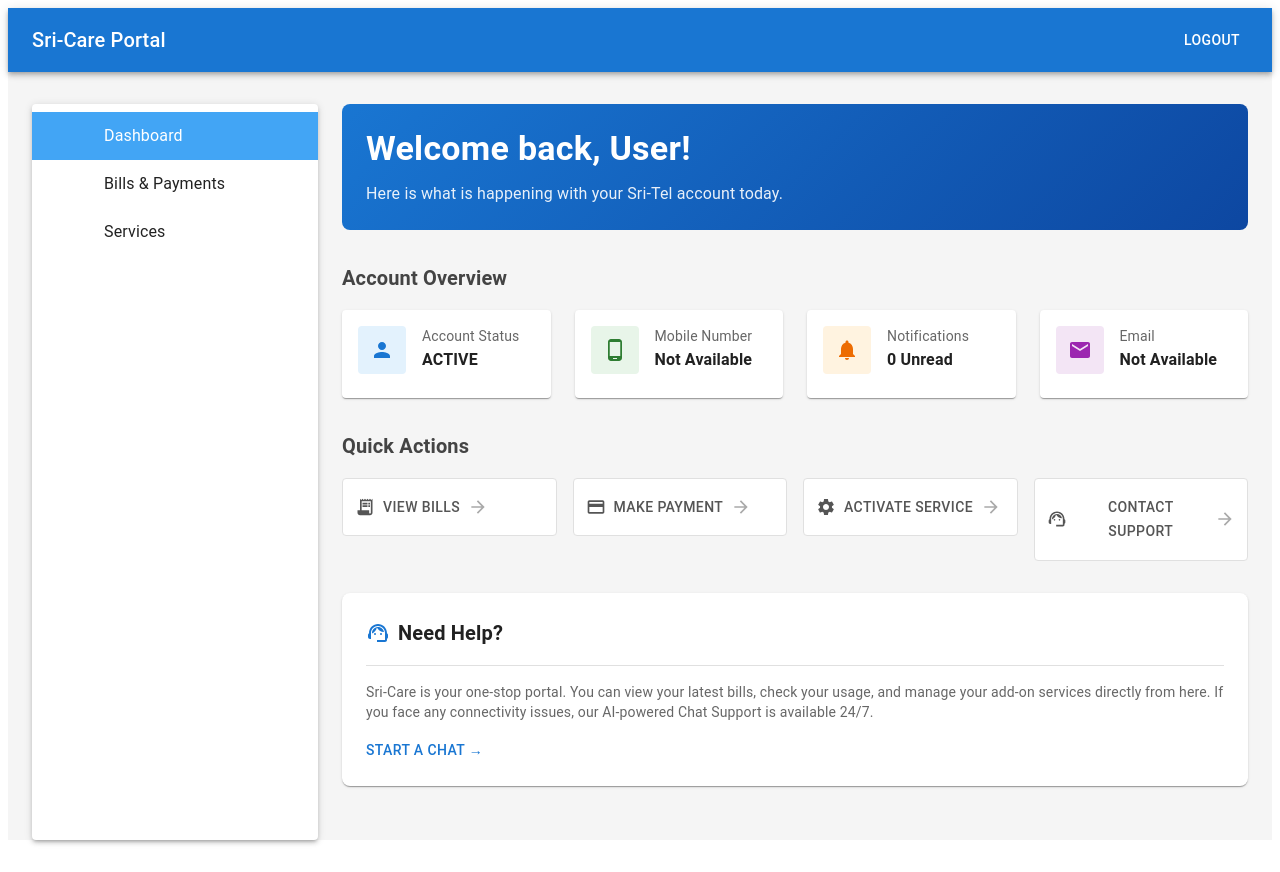
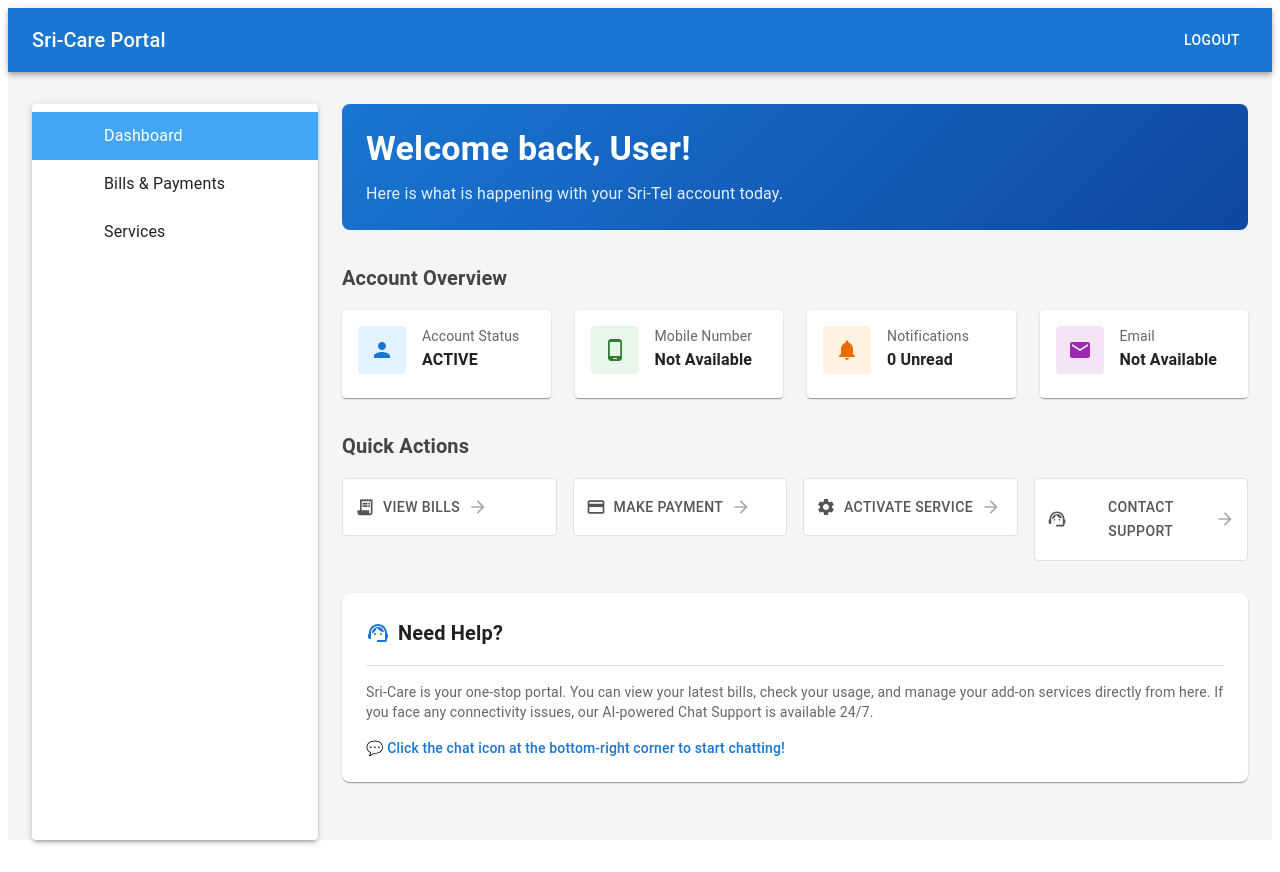
Before and after one commit to yasurirashmika/sri-tel-customer-care, a React (Vite) app in the folder frontend/: page /dashboard in a window 1280 px wide. Built offline with nearby package versions, Linux system fonts and the light colour scheme; some icons are missing.

Commit message:
Update Dashboard component

```diff
--- a/frontend/src/components/dashboard/Dashboard.jsx
+++ b/frontend/src/components/dashboard/Dashboard.jsx
@@ -201,13 +201,9 @@
                 and manage your add-on services directly from here. If you face any connectivity issues,
                 our AI-powered Chat Support is available 24/7.
               </Typography>
-              <Button
-                variant="text"
-                onClick={() => navigate('/chat')}
-                sx={{ p: 0 }}
-              >
-                Start a Chat &rarr;
-              </Button>
+              <Typography variant="body2" color="primary" sx={{ fontWeight: 500 }}>
+                💬 Click the chat icon at the bottom-right corner to start chatting!
+              </Typography>
             </Paper>
 
           </Grid>
```
